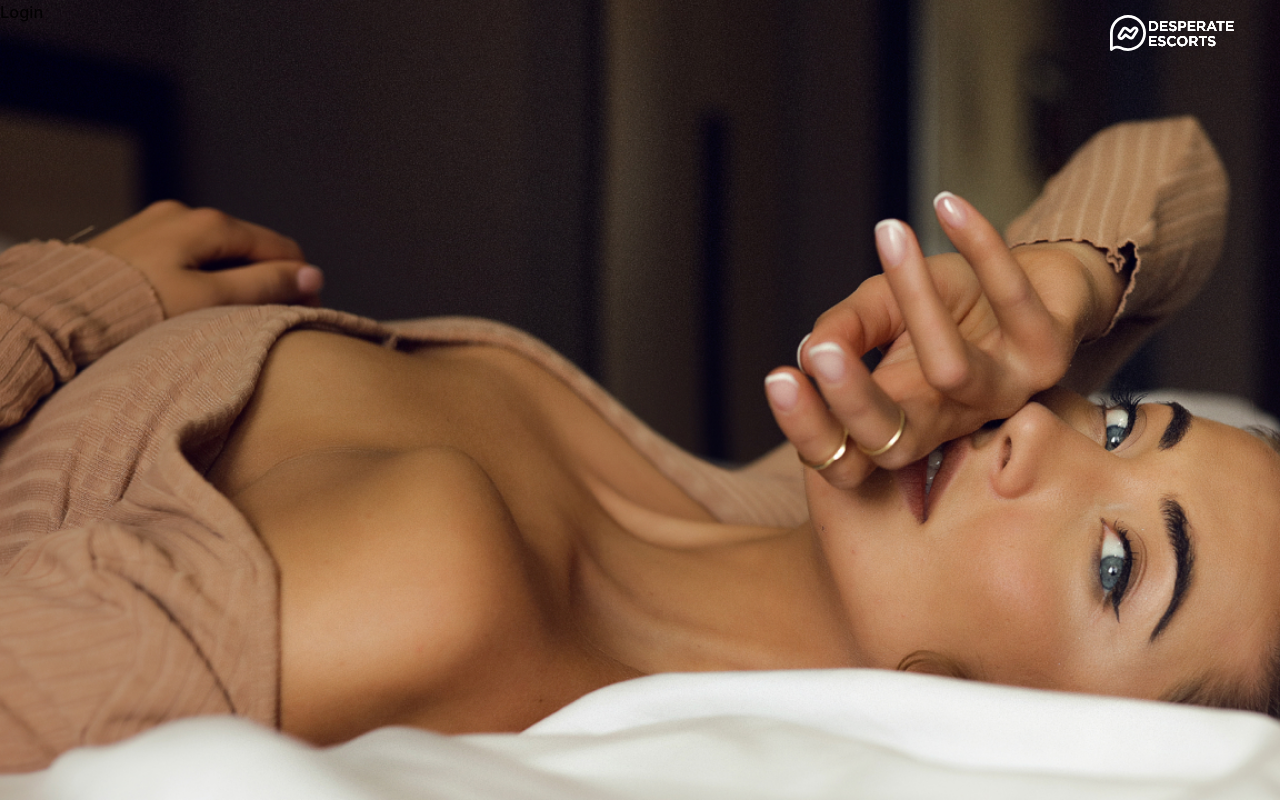
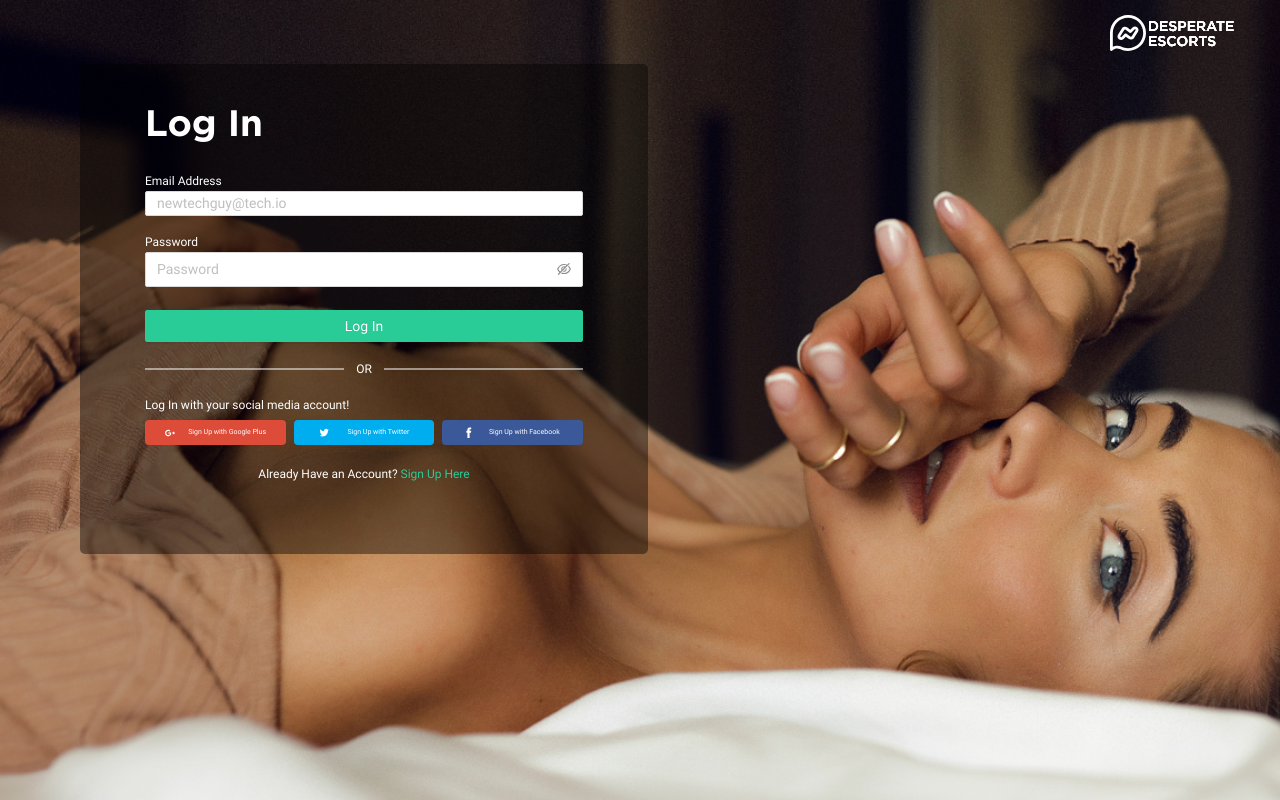
Before and after one commit to Emmathem/ui-build-react, a React (Create React App) app: page /login in a window 1280 px wide. Built offline with nearby package versions, Linux system fonts and the light colour scheme.

Commit message:
Register web and mobile Design Btn

```diff
--- a/src/App.js
+++ b/src/App.js
@@ -14,7 +14,7 @@ const App = () => {
     <div className="landing">
       <Router>
         <AppHeader />
-        <div className="landing__bgCover">
+        <div className="wow animated fadeIn landing__bgCover">
           <Switch>
             <Route exact path="/" component={AppWelcome} />
             <Route path="/register" component={AppRegister} />
--- a/src/assets/scss/_partials/_mixins.scss
+++ b/src/assets/scss/_partials/_mixins.scss
@@ -42,7 +42,7 @@
     height: $height;
     width: $width;
     outline: 0;
-    font-size: 9px;
+    font-size: 7px;
     border: none;
     line-height: 11px;
     justify-content: space-evenly;
--- a/src/assets/scss/auth.scss
+++ b/src/assets/scss/auth.scss
@@ -15,6 +15,7 @@
     transition: ease all 0.55s;
     // animation: fadeInLeft 1s linear 1s;
     background-color: rgba(0, 0, 0, 0.42);
+    font-family: 'Roboto-Regular', sans-serif;
 
     &__header {
         transition: ease all 0.55s;
@@ -36,6 +37,13 @@
         border-radius: 5px;
         box-shadow: 0px 1px 4px #E5E9F2;
         padding: 15px;
+        &__formField {
+            margin-right: 20.23%;
+            padding: 5px;
+        }
+    }
+    &__formLogin {
+        background-color: transparent;
         &__formField {
             margin-right: 20.23%;
             padding: 5px;
@@ -85,3 +93,30 @@
         font-size: 12px !important;
     }
 }
+
+.login {
+    // margin-top: 10px;
+    padding: 20px;
+    .ant-divider {
+        margin: 18px 0 !important;
+        color: $white-color !important;
+        border-top: $white-color !important;
+    }
+    label {
+        color: $white-color;
+    }
+    h2 {
+        padding-left: 20px;
+    }
+    &__info {
+        color: $white-color;
+        font-size: 12px;
+        margin-bottom: 5px;
+    }
+    &__info2 {
+        color: $white-color;
+        font-size: 12px;
+        text-align: center;
+        margin-top: 20px;
+    }
+}
--- a/src/components/AppLogin.js
+++ b/src/components/AppLogin.js
@@ -1,13 +1,151 @@
 import React from "react";
-import { Helmet } from 'react-helmet';
+import { Helmet } from "react-helmet";
+import { Link } from "react-router-dom";
+import TwitterLogo from "../assets/images/twitter.svg";
+import GooglePlus from "../assets/images/googlePlus.svg";
+import FacebookLogo from "../assets/images/facebook.svg";
+import { Row, Col, Input, Divider, Button } from "antd";
+import MailOutlineIcon from "@material-ui/icons/MailOutline";
+import LockOutlinedIcon from "@material-ui/icons/LockOutlined";
 
 const AppLogin = () => {
   return (
     <div>
-        <Helmet>
+      <Helmet>
         <title>Login | Desperate Escort</title>
       </Helmet>
-      <h3>Login</h3>
+      <div
+        className="animated wow fadeIn register"
+        data-wow-delay="1.6s"
+        data-wow-duration="1.1s"
+      >
+        <div className="hideOnMobile login">
+          <div className="register__header">
+            <h2>Log In</h2>
+            {/* <h5>Loi connected to escorts within your city now!</h5> */}
+          </div>
+          <div className="register___formLogin">
+            <div className="register__formField login">
+              <Row gutter={[16, 16]}>
+                <Col span={24}>
+                  <div className="register__formgroup">
+                    <label>Email Address</label>
+                    <Input type="text" placeholder="newtechguy@tech.io" />
+                  </div>
+                </Col>
+                <Col span={24}>
+                  <div className="register__formgroup">
+                    <label>Password</label>
+                    <Input.Password placeholder="Password" />
+                  </div>
+                </Col>
+              </Row>
+              <br />
+              <Row>
+                <Col span={24}>
+                  <Button type="primary" block>
+                    Log In
+                  </Button>
+                </Col>
+              </Row>
+              <Divider>OR</Divider>
+              <div className="login__info">
+                Log In with your social media account!
+              </div>
+              <Row gutter={8}>
+                <Col span={8}>
+                  <button className="register__googleplus">
+                    <img src={GooglePlus} alt="t" /> Sign Up with Google Plus
+                  </button>
+                </Col>
+                <Col span={8}>
+                  <button className="register__twitter">
+                    <img src={TwitterLogo} alt="t" /> Sign Up with Twitter
+                  </button>
+                </Col>
+                <Col span={8}>
+                  <button className="register__facebook">
+                    <img src={FacebookLogo} alt="t" /> Sign Up with Facebook
+                  </button>
+                </Col>
+              </Row>
+              <div className="login__info2">
+                <span>Already Have an Account?</span>{" "}
+                <Link to="/register" className="btnColor">Sign Up Here</Link>
+              </div>
+            </div>
+          </div>
+        </div>
+        {/* Forms on Mobile */}
+        <div className="hideOnWeb">
+          <div className="register__mobile">
+            <h3>Sign In</h3>
+            <div className="register__mobileFormContent">
+              <div className="register__formgroup">
+                <Row>
+                  <Col span={24}>
+                    <Input
+                      type="email"
+                      placeholder="Email"
+                      prefix={<MailOutlineIcon />}
+                    />
+                  </Col>
+                </Row>
+              </div>
+              <div className="register__formgroup">
+                <Row>
+                  <Col span={24}>
+                    <Input.Password
+                      placeholder="Password"
+                      prefix={<LockOutlinedIcon />}
+                    />
+                  </Col>
+                </Row>
+              </div>
+              <div className="register__formgroup">
+                <Button type="primary" size="default" block>
+                  Log In
+                </Button>
+              </div>
+
+              <Row>
+                <Col span={15} offset={5}>
+                  <Divider>OR</Divider>
+                  <small className="white-color text-center">
+                    Log in with your social media account!
+                  </small>
+                  <div className="register__mp">
+                    <Row gutter={8}>
+                      <Col span={8}>
+                        <button className="register__googleplus">
+                          <img src={GooglePlus} alt="t" />
+                        </button>
+                      </Col>
+                      <Col span={8}>
+                        <button className="register__twitter">
+                          <img src={TwitterLogo} alt="t" />
+                        </button>
+                      </Col>
+                      <Col span={8}>
+                        <button className="register__facebook">
+                          <img src={FacebookLogo} alt="t" />
+                        </button>
+                      </Col>
+                    </Row>
+                  </div>
+                </Col>
+              </Row>
+              <p className="register__existing">
+                <span className="white-color">Don’t have an account?</span>
+                &nbsp;
+                <Link to="/register" className="btnColor">
+                  Sign up Here
+                </Link>
+              </p>
+            </div>
+          </div>
+        </div>
+      </div>
     </div>
   );
 };
--- a/src/components/AppRegister.js
+++ b/src/components/AppRegister.js
@@ -21,8 +21,8 @@ const AppRegister = () => {
         <title>Register | Desperate Escort</title>
       </Helmet>
       <div
-        className="animated wow fadeInLeft register"
-        data-wow-delay="1.5s"
+        className="animated wow fadeIn register"
+        data-wow-delay="1.6s"
         data-wow-duration="1.1s"
       >
         <div className="hideOnMobile">
@@ -110,9 +110,12 @@ const AppRegister = () => {
                   </button>
                 </Col>
               </Row>
-              <p className="register__existing">
-                Already Have an Account? <Link to="/login">Sign in</Link>
-              </p>
+              <div className="register__existing">
+                Already Have an Account?{" "}
+                <Link to="/login" className="btnColor">
+                  Sign in
+                </Link>
+              </div>
             </div>
           </div>
         </div>
@@ -196,7 +199,8 @@ const AppRegister = () => {
               </Row>
               <p className="register__existing">
                 <span className="white-color">Already Have an Account?</span>
-                &nbsp;<Link to="/login" className="btnColor">
+                &nbsp;
+                <Link to="/login" className="btnColor">
                   Sign in
                 </Link>
               </p>
```
Also changed, not shown: src/assets/css/mobile.css (+1 -1 lines), src/assets/scss/main.scss (+7 -0 lines), src/assets/css/main.css.
